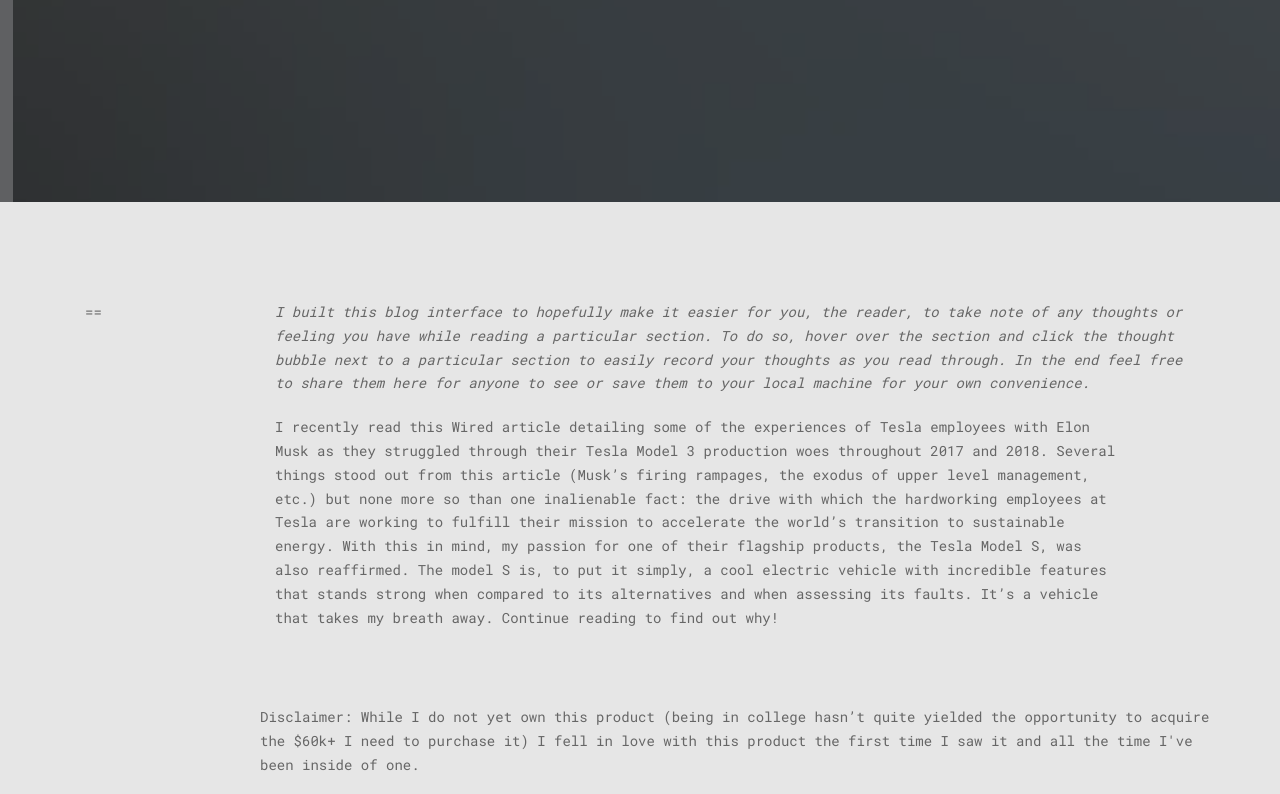
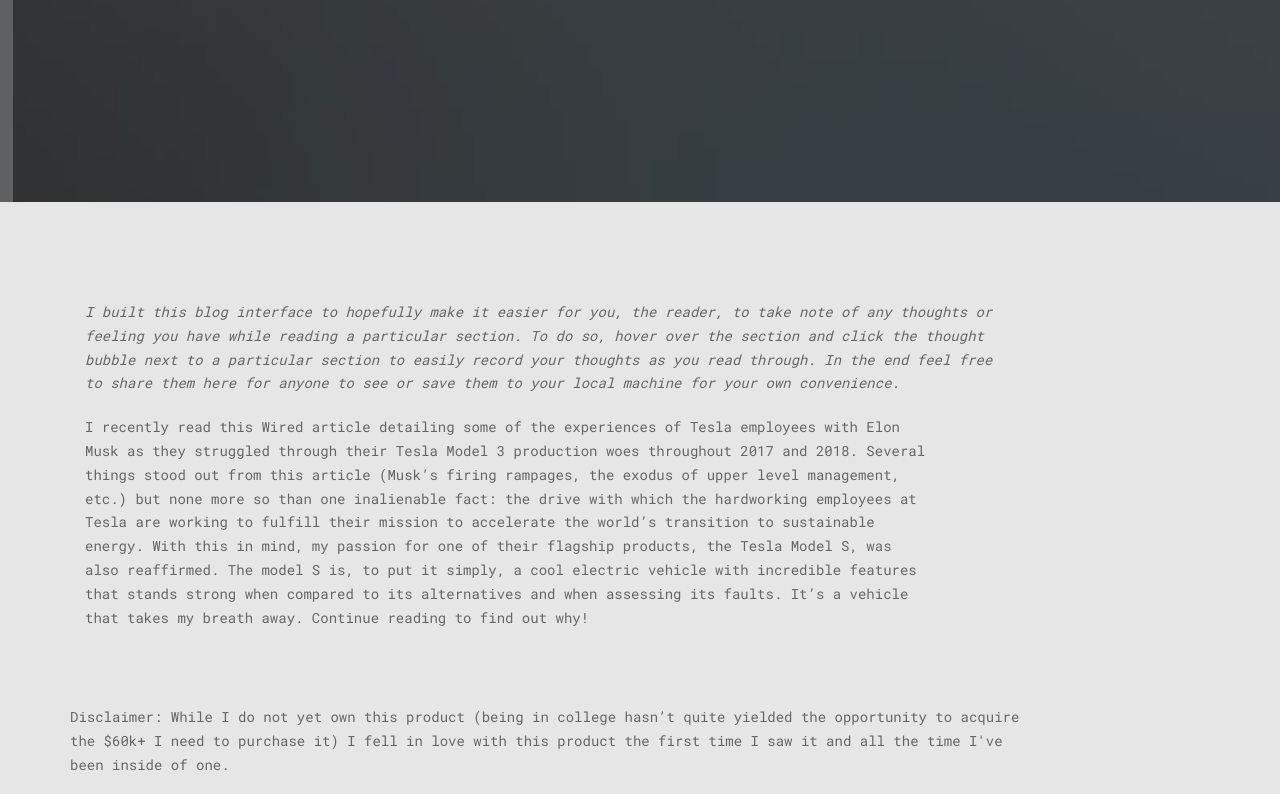
Before and after one commit to lazlojd/betterBlog, a website: page public/index.html in a window 1280 px wide. Shown: the part 698-1492 px from the top of the page. Drawn offline with nearby package versions, Linux system fonts and the light colour scheme; some packages are replaced by stand-ins of ours; files whose address does not match are found by name.

Commit message:
update ignore

```diff
--- a/package.json
+++ b/package.json
@@ -1,5 +1,5 @@
 {
-  "name": "NYNeighborhhodView",
+  "name": "betterBlog",
   "version": "0.0.1",
   "author": "Leslie",
   "dependencies": {
--- a/public/index.html
+++ b/public/index.html
@@ -108,9 +108,6 @@
 	<div id="gtco-main" ng-controller="BlogController">
 		<div class="container">
 			<div class="row row-pb-md">
-				<div class="col-md-2">
-					==
-				</div>
 				<div class="col-md-10">
 					<p><i>I built this blog interface to hopefully make it easier for you, the reader, to take note of any thoughts or feeling you have while reading a particular section. To do so, hover over the section and click the thought bubble next to a particular section to easily record your thoughts as you read through. In the end feel free to share them here for anyone to see or save them to your local machine for your own convenience.</i></p>
 
```
Also changed, not shown: 2 other files.
